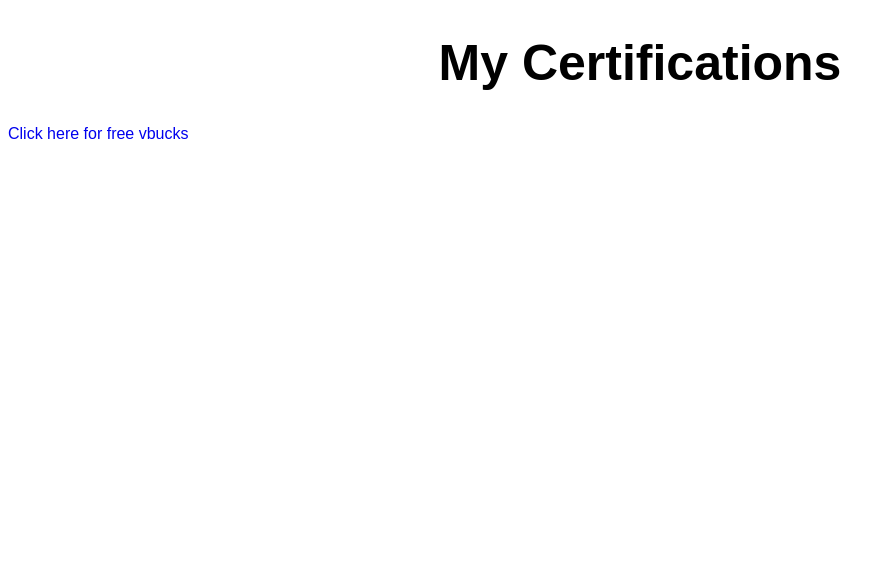
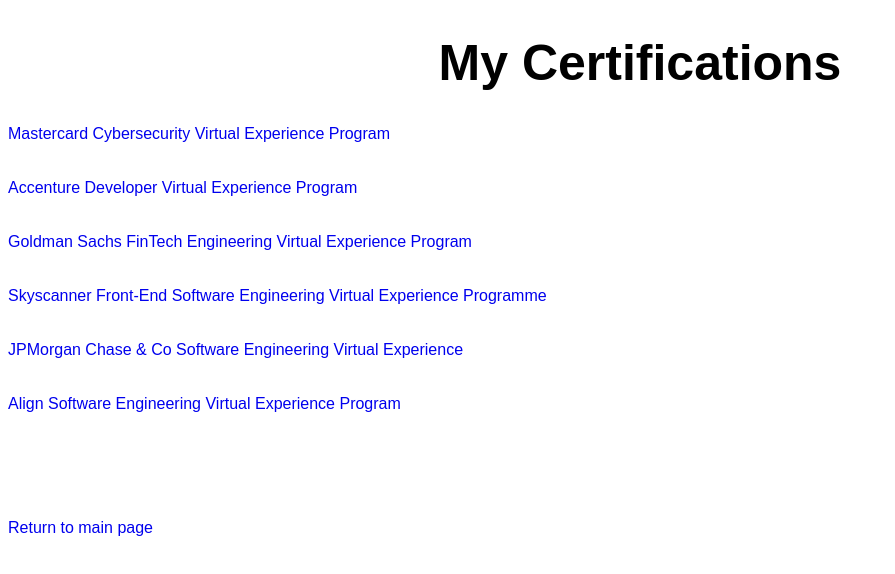
Before and after one commit to saeedur0/My-Portfolio-Website, a plain HTML site: page certifications.html in a window 1280 px wide. Shown: the whole page, without its empty margins (0-895 px from the left). Drawn offline with Linux system fonts and the light colour scheme.

Commit message:
Added certifications

```diff
--- a/certifications.html
+++ b/certifications.html
@@ -21,7 +21,34 @@
 
     <body>
         <h1>My Certifications</h1>
-        <a href="https://www.youtube.com/watch?v=6SRnClM3eAc" alt="rickroll"> Click here for free vbucks</a>
+        <a href="https://forage-uploads-prod.s3.amazonaws.com/completion-certificates/mastercard/vcKAB5yYAgvemepGQ_Mastercard_35tJvdSzqP2XP4Qsu_1671058844062_completion_certificate.pdf" alt="Mastercard">Mastercard Cybersecurity Virtual Experience Program</a>
+        <br>
+        <br>
+        <br>
+        <a href="https://forage-uploads-prod.s3.amazonaws.com/completion-certificates/Accenture%20Nordics/PxenP4rHNE6Bh4nQz_Accenture%20Nordics_35tJvdSzqP2XP4Qsu_1671110235538_completion_certificate.pdf" alt="Accenture">Accenture Developer Virtual Experience Program</a>
+        <br>
+        <br>
+        <br>
+        <a href="https://forage-uploads-prod.s3.amazonaws.com/completion-certificates/Goldman%20Sachs/NPdeQ43o8P9HJmJzg_Goldman%20Sachs_35tJvdSzqP2XP4Qsu_1671213039138_completion_certificate.pdf" alt="GoldmanSachs">Goldman Sachs FinTech Engineering Virtual Experience Program</a>
+        <br>
+        <br>
+        <br>
+        <a href="https://forage-uploads-prod.s3.amazonaws.com/completion-certificates/Skyscanner/km4rw7dihDr3etqom_Skyscanner_35tJvdSzqP2XP4Qsu_1670620815763_completion_certificate.pdf" alt="Skyscanner">Skyscanner Front-End Software Engineering Virtual Experience Programme</a>
+        <br>
+        <br>
+        <br>
+        <a href="https://forage-uploads-prod.s3.amazonaws.com/completion-certificates/J.P.%20Morgan/R5iK7HMxJGBgaSbvk_J.P.%20Morgan_35tJvdSzqP2XP4Qsu_1670455929237_completion_certificate.pdf" alt="JPMorgan">JPMorgan Chase & Co Software Engineering Virtual Experience</a>
+        <br>
+        <br>
+        <br>
+        <a href="https://forage-uploads-prod.s3.amazonaws.com/completion-certificates/Align%20Technology/ifByCwxDNDmxEHMyF_Align%20Technology_35tJvdSzqP2XP4Qsu_1662142005111_completion_certificate.pdf" alt="Align">Align Software Engineering Virtual Experience Program</a>
+        <br>
+        <br>
+        <br>
+        <br>
+        <br>
+        <br>
+        <p><a href="index.html">Return to main page</a></p>
 
     </body>
 </html>
```
Also changed, not shown: changelog.html (+6 -0 lines), index.html (+2 -0 lines).
